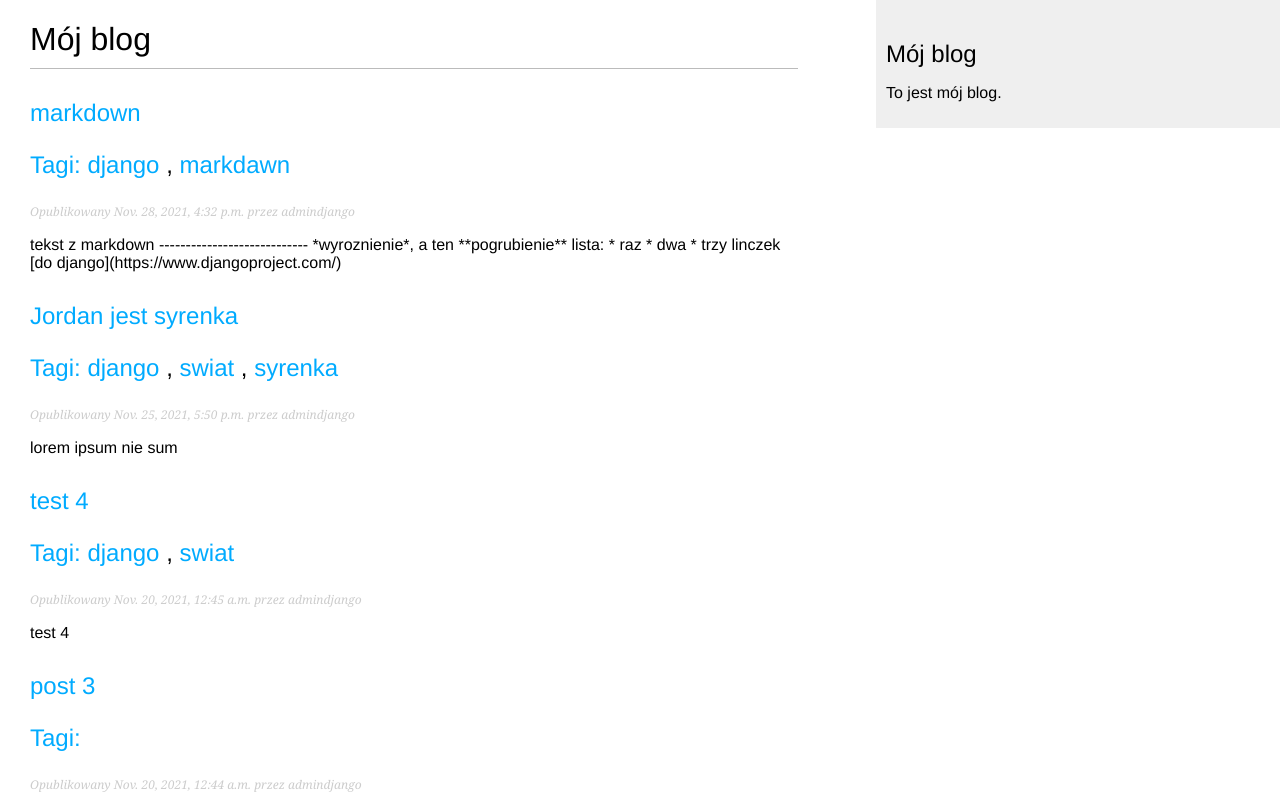
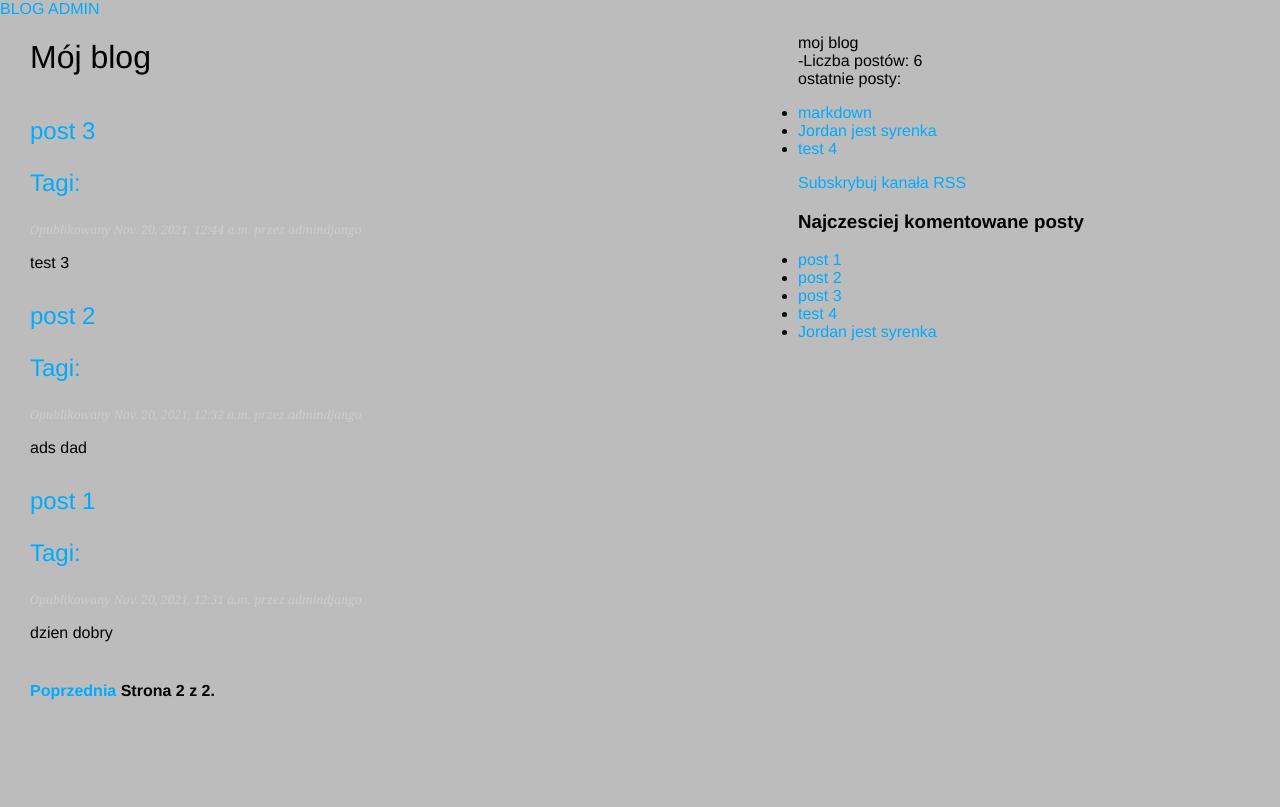
Before and after one commit to Bombozaur666/learningDjango, a Django app: page /blog/?page=2 in a window 1280 px wide. Shown: the top 807 px of the page. After the commit the page ends 700 px from the top, so only its background shows below. Run offline with Django 3.2, Linux system fonts and the light colour scheme; data comes from the database, SQL or seed files in the repository; both versions use the stored data as it was after the commit.

Commit message:
-added fedd -added sitemaps -added lasteest post -added most -many changes

```diff
--- a/blog/models.py
+++ b/blog/models.py
@@ -50,7 +50,7 @@
 
 class Comment(models.Model):
     post = models.ForeignKey(Post,
-                             on_delete = models.CASCADE,
+                             on_delete=models.CASCADE,
                              related_name='comments')
     name = models.CharField(max_length=80)
     email = models.EmailField()
@@ -66,3 +66,6 @@
 
     def __str__(self):
         return 'Komentarsz dodany przez {} dla posta {}'.format(self.name, self.post)
+
+    def get_absolute_url(self):
+        return Post.published.get(id=self.post_id).get_absolute_url()
--- a/blog/templates/blog/post/detail.html
+++ b/blog/templates/blog/post/detail.html
@@ -1,4 +1,5 @@
 {% extends "base.html" %}
+{% load blog_tags %}
 
 {% block title %}{{ post.title }}{% endblock %}
 
@@ -8,7 +9,7 @@
   <p class="date">
     Opublikowany {{ post.publish }} przez {{ post.author }}
   </p>
-  {{ post.body|linebreaks }}
+  {{ post.body|markdown }}
     <p>
         <a href = "{% url "blog:post_share" post.id %}">
             Udostępnij post
--- /dev/null
+++ b/blog/templates/blog/post/latest_posts.html
@@ -0,0 +1,7 @@
+<ul>
+    {% for post in latest_post %}
+    <li>
+        <a href="{{ post.get_absolute_url }}">{{ post.title }}</a>
+    </li>
+    {% endfor %}
+</ul>
--- a/blog/templates/blog/post/list.html
+++ b/blog/templates/blog/post/list.html
@@ -1,4 +1,5 @@
 {% extends "base.html" %}
+{% load blog_tags %}
 
 {% block title %}Mój Blog{% endblock %}
 
@@ -26,7 +27,7 @@
     <p class="date">
       Opublikowany {{ post.publish }} przez {{ post.author }}
     </p>
-    {{ post.body|truncatewords:30|linebreaks }}
+    {{ post.body|markdown|truncatewords_html:30 }}
   {% endfor %}
   {% include "pagination.html" with page=posts %}
 {% endblock %}
--- a/blog/templatetags/blog_tags.py
+++ b/blog/templatetags/blog_tags.py
@@ -0,0 +1,25 @@
+import markdown
+from django import template
+from ..models import Post
+from django.db.models import Count
+from django.utils.safestring import mark_safe
+
+register = template.Library()
+
+@register.simple_tag
+def total_post():
+    return Post.published.count()
+
+
+@register.inclusion_tag('blog/post/latest_posts.html')
+def show_latest_post(count=5):
+    latest_post = Post.published.order_by('-publish')[:count]
+    return {'latest_post': latest_post}
+
+@register.simple_tag
+def get_most_commented_posts(count = 5):
+    return Post.published.annotate(total_comments=Count('comments')).order_by('-total_comments')[:count]
+
+@register.filter(name='markdown')
+def markdown_format(text):
+    return mark_safe(markdown.markdown(text))
--- a/blog/urls.py
+++ b/blog/urls.py
@@ -1,5 +1,8 @@
 from django.urls import path
+from .feed import LatestPostFeed
 from . import views
+
+
 
 app_name='blog'
 
@@ -9,4 +12,5 @@
     #path('', views.PostListView.as_view(), name='post_list'),
     path('<int:year>/<int:month>/<int:day>/<slug:post>/', views.post_detail, name='post_detail'),
     path('<int:post_id>/share/', views.post_share, name='post_share'),
+    path('feed/', LatestPostFeed(), name='post_feed')
 ]
--- a/blog/views.py
+++ b/blog/views.py
@@ -3,7 +3,6 @@
 from .forms import EmailPostForm, CommentForm
 from django.core.paginator import Paginator, EmptyPage, PageNotAnInteger
 from django.core.mail import send_mail
-from django.views.generic import ListView
 from django.db.models import Count
 from taggit.models import Tag
 
@@ -15,7 +14,7 @@
     if tag_slug:
         tag = get_object_or_404(Tag, slug=tag_slug)
         object_list = object_list.filter(tags__in=[tag])
-    paginator = Paginator(object_list, 10)
+    paginator = Paginator(object_list, 3)
     page = request.GET.get('page')
     try:
         posts = paginator.page(page)
@@ -53,13 +52,8 @@
                   {'post': post,
                    'comments': comments,
                    'comment_form': comment_form,
-                   'similar_posts': similar_posts})
+                   'similar_posts': similar_posts })
 
-class PostListView(ListView):
-    queryset = Post.published.all()
-    context_object_name = 'posts'
-    paginate_by = 3
-    template_name = 'blog/post/list.html'
 
 def post_share(request, post_id):
     post = get_object_or_404(Post,
--- a/learningDjango/urls.py
+++ b/learningDjango/urls.py
@@ -1,8 +1,16 @@
 from django.contrib import admin
 from django.urls import path,include
+from . import views
+#sitemaps
+from django.contrib.sitemaps.views import sitemap
+from .sitemaps import PostSitemap
 
+sitemaps = {
+    'posts': PostSitemap,
+}
 urlpatterns = [
     path('admin/', admin.site.urls),
     path('blog/', include('blog.urls', namespace='blog')),
-
+    path('', views.home, name='home_page'),
+    path('sitemap.xml', sitemap, {'sitemaps': sitemaps}, name='django.contrib.sitemaps.views.sitemap')
 ]
--- /dev/null
+++ b/learningDjango/views.py
@@ -0,0 +1,4 @@
+from django.shortcuts import render
+
+def home(request):
+    return render(request, 'base.html')
--- a/static/css/blog.css
+++ b/static/css/global.css
@@ -2,6 +2,7 @@
     margin:0;
     padding:0;
     font-family:helvetica, sans-serif;
+    background-color: #bcbcbc;
 }
 
 a {
@@ -28,9 +29,9 @@
 
 #sidebar {
     float:right;
-    width:30%;
+    width:50px;
     padding:10px;
-    background:#efefef;
+    background-color:red;
     height:100%;
 }
 
--- a/templates/base.html
+++ b/templates/base.html
@@ -1,18 +1,40 @@
 {% load static %}
+{% load blog_tags %}
 <!DOCTYPE html>
 <html>
 <head>
   <title>{% block title %}{% endblock %}</title>
-  <link href="{% static "css/blog.css" %}" rel="stylesheet">
+  <link href="{% static "css/global.css" %}" rel="stylesheet">
 </head>
 <body>
-  <div id="content">
-    {% block content %}
-    {% endblock %}
-  </div>
-  <div id="sidebar">
-    <h2>Mój blog</h2>
-    <p>To jest mój blog.</p>
-  </div>
+    <div id="label">
+        <a href = "{% url "blog:post_list" %}">BLOG</a>
+        <a href = "/admin/">ADMIN</a>
+    </div>
+    <div id="content">
+        {% block content %}
+        {% endblock %}
+    </div>
+
+    <div id="#sidebar">
+        <p>
+            moj blog <br>
+            -Liczba postów: {% total_post %}<br>
+            ostatnie posty:
+            {% show_latest_post 3 %}
+            <a href="{% url "blog:post_feed" %}"> Subskrybuj kanała RSS</a>
+            <h3>Najczesciej komentowane posty</h3>
+                {% get_most_commented_posts as most_commented_posts %}
+                <ul>
+                    {% for post in most_commented_posts %}
+                        <li>
+                            <a href="{{post.get_absolute_url}}">{{post.title}}</a>
+                        </li>
+                    {% endfor %}
+                </ul>
+
+        </p>
+    </div>
+
 </body>
 </html>
```
Also changed, not shown: blog/feed.py (added, +15 -0 lines), learningDjango/settings.py (+8 -2 lines), learningDjango/sitemaps.py (added, +12 -0 lines), db.sqlite3.
